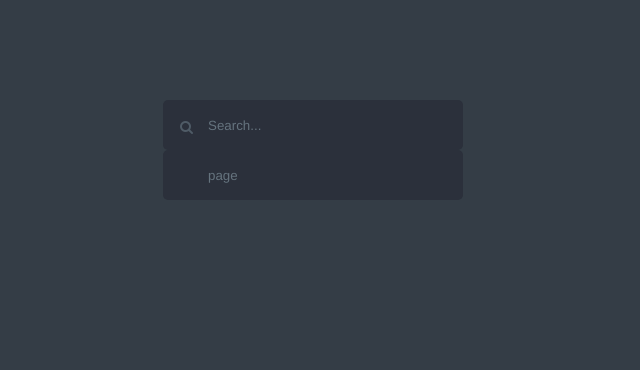
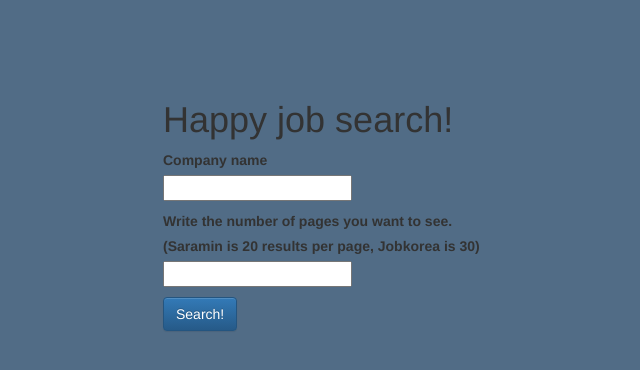
Before and after one commit to headbanging317/gg, a Django app: page / in a window 1280 px wide. Shown: the top 370 px of the page, without its empty margins (327-967 px from the left). Run offline with Django 3.2, Linux system fonts and the light colour scheme; some libraries are stand-ins or nearby versions.

Commit message:
Main page apply CSS

```diff
--- a/search/templates/search/search.html
+++ b/search/templates/search/search.html
@@ -3,19 +3,21 @@
 {% block extra_head %}
 <style>
 body{
-  background: #343d46;
+  background: #516c86;
 }
 
 .box{
   margin: 100px auto;
   width: 300px;
   height: 50px;
+
 }
 .container-1{
   width: 300px;
   vertical-align: middle;
   white-space: nowrap;
   position: relative;
+
 }
 
 .container-1 input#search{
@@ -73,22 +75,30 @@ body{
 {% endblock %}
 
 {% block content %}
-<div class="box">
+
+<div class="box" border="1">
+    <h1>Happy job search!</h1>
     <div class="container-1">
-        <form action="search" method="GET">
-            <span class="icon"><i class="fa fa-search"></i></span>
-            <input type="search" id="search" placeholder="Search..." />
-            <input type="search" id="search" placeholder="page"/>
-        </form>
+        <form method="GET" action="search">
+
+            <p>
+               <label for="keyWord">Company name</label></br>
+               <input type="text" id="keyWord" name="keyWord" required>
+            </p>
+
+
+
+            <!-- <legend>Write the number of pages you want to see.</legend> -->
+            <fieldset>
+            <p>
+                <label for="page">Write the number of pages you want to see.</label></br>
+                <label for="page">(Saramin is 20 results per page, Jobkorea is 30)</label></br>
+                <input type="text" id="page" name="page" required>
+              </p>
+            <button type="submit" class="btn btn-primary">Search!</button>
+          </form>
     </div>
 </div>
-<!-- <div id="searchwrapper">
-<form action="search" method="GET">
-        검색어<input type="text" name="keyWord" id="keyWord" value="Search please">
-        <input type="image" src="THE_BLANK_SUBMIT_BUTTON_IMAGE" class="searchbox_submit" value="" />
-        <br>표시페이지<input type="text" name="page" id="page">
-        <br>
-        <button type="submit" id="button">확인</button>
-</form>
-</div> -->
+
+
 {% endblock %}
--- a/search/urls.py
+++ b/search/urls.py
@@ -5,4 +5,5 @@ urlpatterns = [
 
     url(r'^$', views.index),
     url(r'^search/', views.result),
+
 ]
```
Also changed, not shown: gg/settings.py (+7 -1 lines), search/templates/search/result.html (+8 -3 lines), 4 other files.
